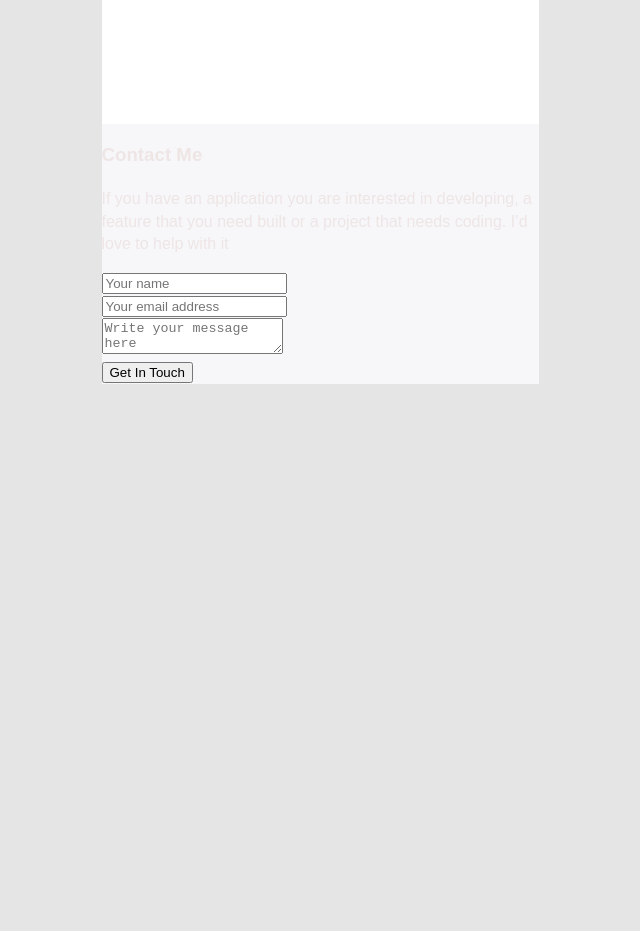
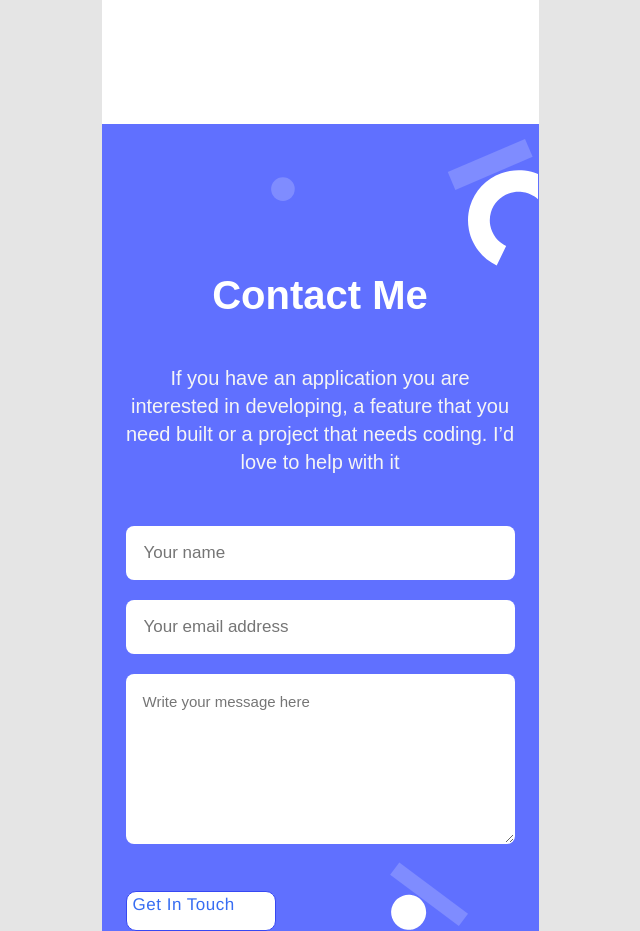
Before and after one commit to hislordshipprof/Microverse-portfolio, a website: page index.html in a window 1280 px wide. Shown: the part 4840-5771 px from the top of the page, without its empty margins (351-991 px from the left). Before the commit the page ends 5224 px from the top, so only its background shows below. Drawn offline with Linux system fonts and the light colour scheme.

Commit message:
Contact section modified

```diff
--- a/style.css
+++ b/style.css
@@ -685,3 +685,79 @@ img:hover {
   height: 1px;
   margin: 23px 0 139.5px;
 }
+
+.contact-container .intro-text {
+  text-align: center;
+  color: white;
+  font-family: Poppins, Arial, Helvetica, sans-serif;
+  font-style: normal;
+  font-weight: 700;
+  font-size: 40px;
+}
+
+.contact-container {
+  padding: 103px 24px 0 24px;
+  background-image: url("img/contact-form-shapes-mobile.svg");
+  background-size: 65% 99%;
+  background-color: #6070ff;
+  background-repeat: no-repeat;
+  background-position-x: right;
+  background-position-y: 15px;
+  z-index: -1;
+}
+
+.contact-container p {
+  text-align: center;
+  color: whitesmoke;
+  font-size: 20px;
+  line-height: 28px;
+  padding-bottom: 30px;
+}
+
+.contact-container input,
+textarea {
+  width: 100%;
+  background-color: white;
+  margin-bottom: 20px;
+  border-radius: 8px;
+  border-color: transparent;
+  color: black;
+  font-family: Poppins, Arial, Helvetica, sans-serif;
+  font-weight: 400;
+  padding: 15px 38px 15px 16px;
+  -webkit-box-sizing: border-box;
+  -moz-box-sizing: border-box;
+  box-sizing: border-box;
+}
+
+.contact-container input {
+  font-size: 17px;
+  line-height: 20px;
+}
+
+.contact-container textarea {
+  height: 170px;
+  font-size: 15px;
+  line-height: 24px;
+}
+
+.contact-container button {
+  display: flex;
+  font: 500 17px/1.41 "Poppins", Helvetica, Arial, serif;
+  color: #386df2;
+  letter-spacing: 0.51px;
+  border: 1px solid #3648f3;
+  border-radius: 10px 10px 10px 10px;
+  height: 40px;
+  width: 150px;
+  margin-top: 20px;
+  background-color: #fff;
+}
+
+button:hover {
+  background-color: #1242c6;
+  opacity: 0.7;
+  transition: 0.7s;
+  cursor: pointer;
+  color: white;
+}
```
